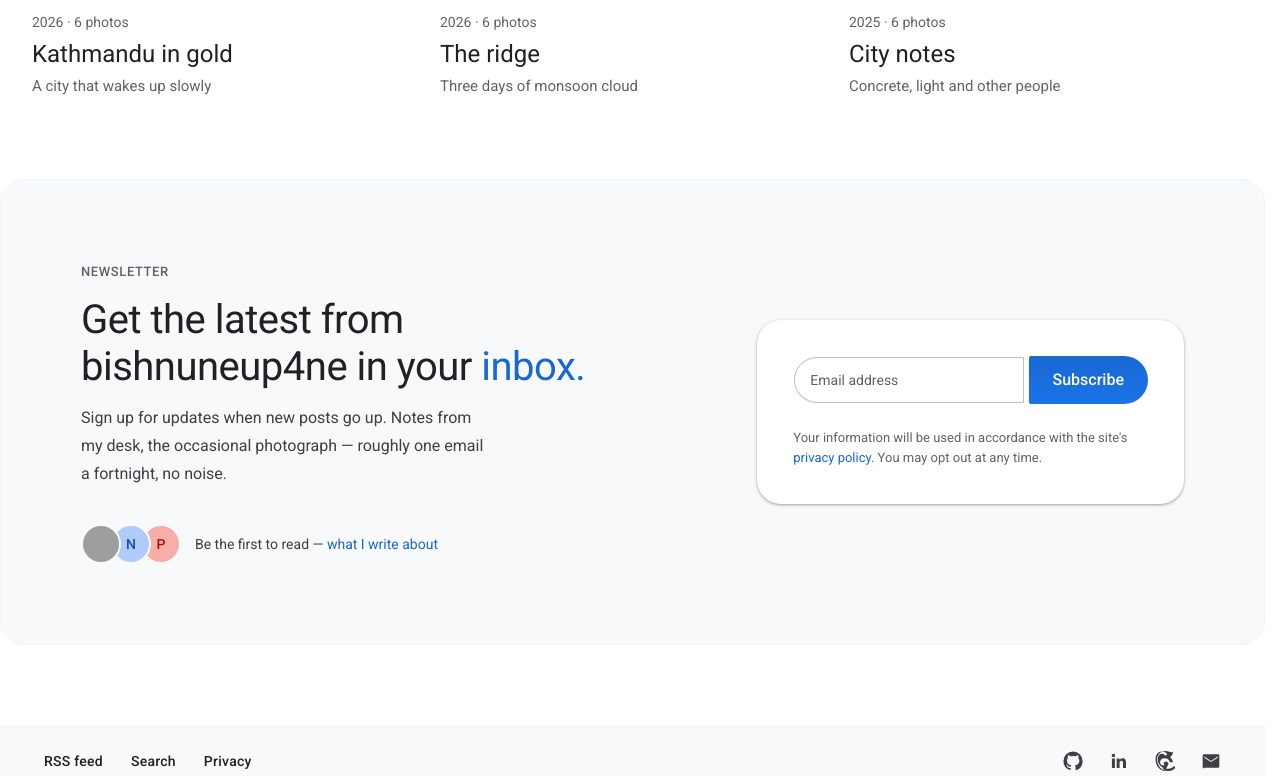
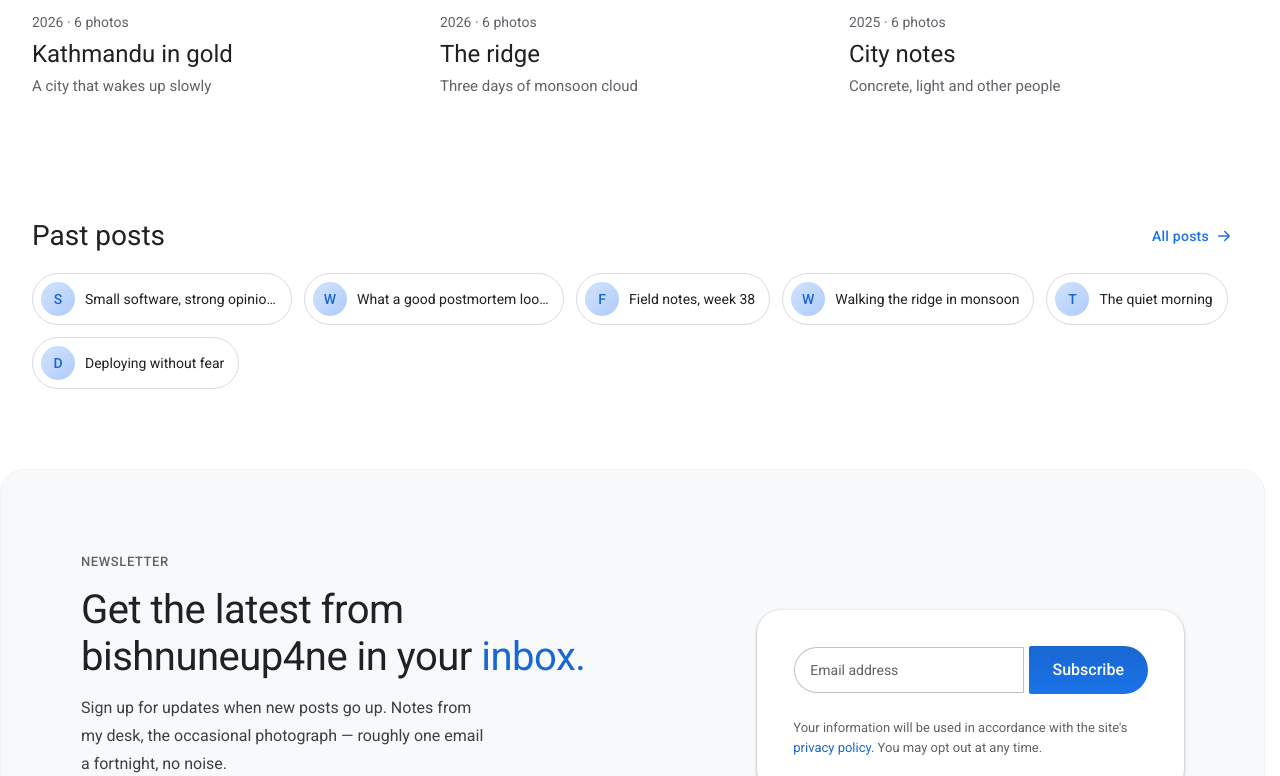
Before and after one commit to bishnuneup4ne/blogs, a Next.js app: page / in a window 1280 px wide. Shown: the part 2017-2793 px from the top of the page. Built offline with nearby package versions, Linux system fonts and the light colour scheme; no server answers; grey boxes are pictures that could not be loaded; a web font is replaced by a local one.

Commit message:
fix(home): remove stray list bullets beside hero cards, add compact past-posts chips

```diff
--- a/src/app/(site)/home.module.scss
+++ b/src/app/(site)/home.module.scss
@@ -102,6 +102,9 @@
   grid-template-rows: 1fr 1fr;
   gap: 20px;
   min-width: 0;
+  list-style: none;
+  margin: 0;
+  padding: 0;
 }
 
 .sideCard {
@@ -324,3 +327,58 @@
   line-height: 28px;
   color: var(--gray-700);
 }
+
+/* Past posts — compact thumbnail chips linking to older writing. */
+.pastRow {
+  display: flex;
+  flex-wrap: wrap;
+  gap: 12px;
+  list-style: none;
+  margin: 0;
+  padding: 0;
+}
+
+.pastChip {
+  display: inline-flex;
+  align-items: center;
+  gap: 10px;
+  max-width: 260px;
+  padding: 8px 14px 8px 8px;
+  border: 1px solid var(--gray-200);
+  border-radius: var(--radius-pill);
+  background: var(--white);
+  transition: background-color 150ms ease, border-color 150ms ease;
+
+  &:hover {
+    background: var(--gray-50);
+    border-color: var(--gray-400);
+  }
+}
+
+.pastThumb,
+.pastFallback {
+  flex: none;
+  width: 34px;
+  height: 34px;
+  border-radius: 50%;
+  object-fit: cover;
+}
+
+.pastFallback {
+  display: grid;
+  place-items: center;
+  background: linear-gradient(135deg, #d3e3fd, #aecbfa);
+  font-family: var(--font-ui);
+  font-size: 14px;
+  font-weight: 500;
+  color: var(--blue-700);
+}
+
+.pastTitle {
+  font-size: 14px;
+  line-height: 20px;
+  color: var(--gray-800);
+  white-space: nowrap;
+  overflow: hidden;
+  text-overflow: ellipsis;
+}
--- a/src/app/(site)/page.tsx
+++ b/src/app/(site)/page.tsx
@@ -136,6 +136,27 @@ export default async function HomePage() {
         </section>
       ) : null}
 
+      {posts.length > 1 ? (
+        <section className={styles.section}>
+          <SectionHead title="Past posts" href="/blog" linkLabel="All posts" />
+          <ul className={styles.pastRow}>
+            {posts.slice(-6).reverse().map((post) => (
+              <li key={post.slug}>
+                <Link href={`/blog/${post.slug}`} className={styles.pastChip}>
+                  {post.cover ? (
+                    // eslint-disable-next-line @next/next/no-img-element
+                    <img src={post.cover.src} alt="" className={styles.pastThumb} loading="lazy" />
+                  ) : (
+                    <span className={styles.pastFallback}>{post.title.trim().slice(0, 1).toUpperCase()}</span>
+                  )}
+                  <span className={styles.pastTitle}>{post.title}</span>
+                </Link>
+              </li>
+            ))}
+          </ul>
+        </section>
+      ) : null}
+
       {settings.toggles.newsletter && enabled("newsletter") ? (
         <NewsletterSection name={settings.identity.siteName.split(" ")[0]} authorName={settings.identity.authorName} avatarUrl={settings.identity.avatarUrl} subscriberCount={subscriberCount} />
       ) : null}
```
